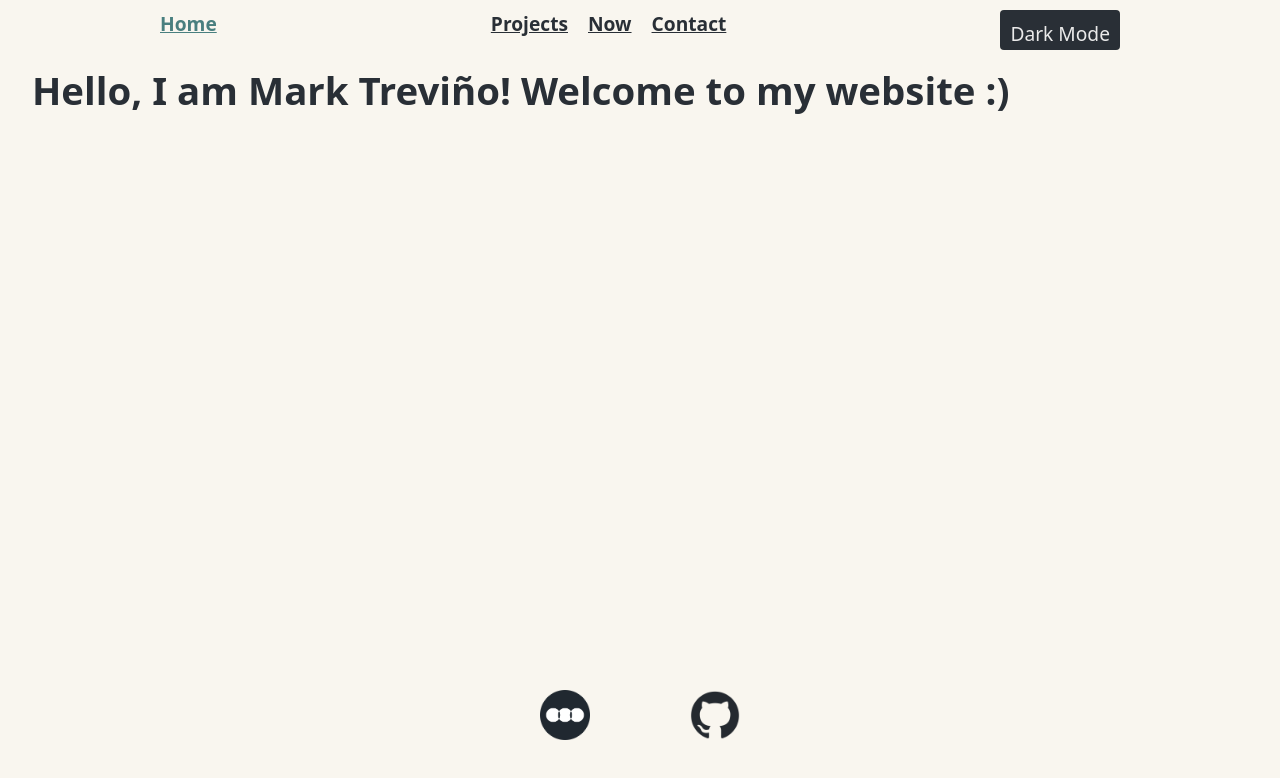
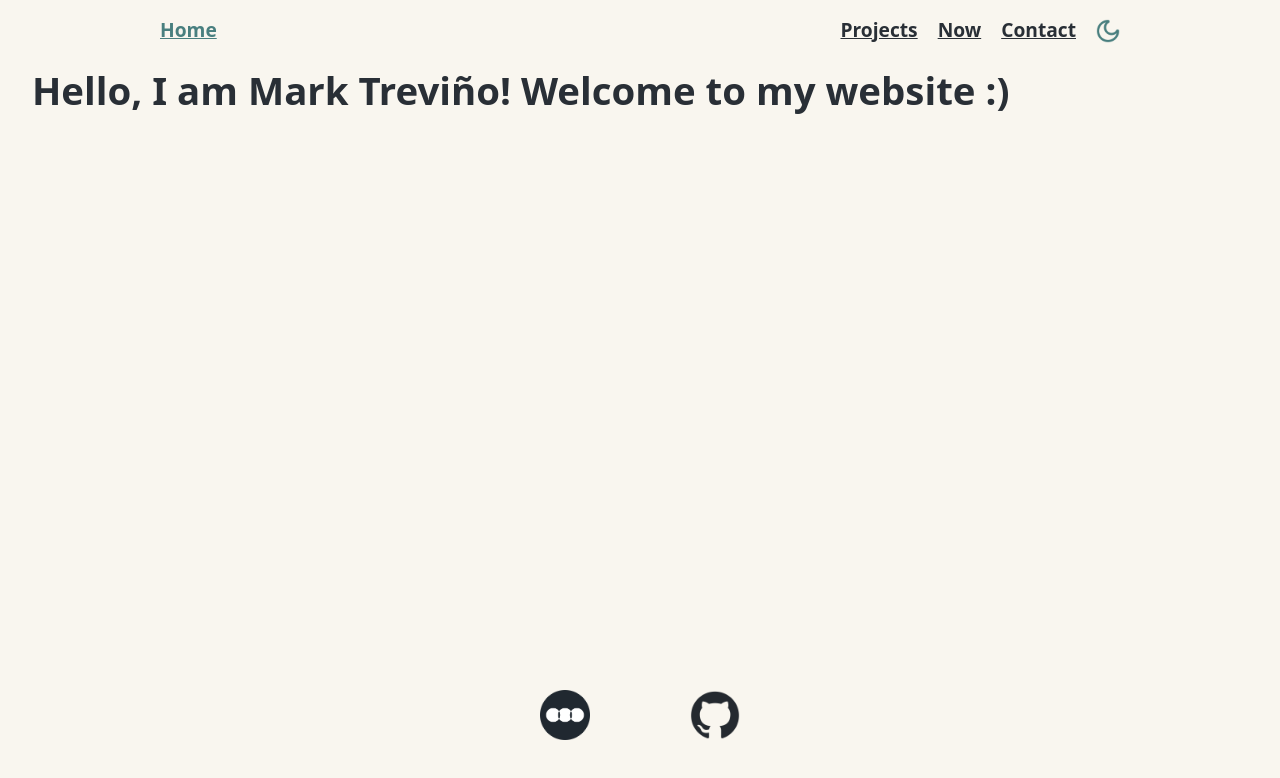
Before and after one commit to matrev/personal-website, a Next.js app: page / in a window 1280 px wide. Shown: the top 778 px of the page. Built offline with nearby package versions, Linux system fonts and the light colour scheme.

Commit message:
updating nav to include theme button

```diff
--- a/src/components/navbar.tsx
+++ b/src/components/navbar.tsx
@@ -1,5 +1,6 @@
 'use client';
 
+import Image from 'next/image';
 import Link from 'next/link';
 import { usePathname } from 'next/navigation';
 import { useTheme } from './ThemeContext';
@@ -22,10 +23,10 @@ export default function Navbar() {
         >Projects</Link>
         <Link href="/now" className={pathname === "/now" ? 'selectedLink' : 'navLink'}>Now</Link>
         <Link href="mailto:me@marktrevino.com" className='navLink'>Contact</Link>
+        <button className='themeToggleButton' onClick={toggleTheme}>
+          <Image src={`/${theme === 'dark' ? 'sun' : 'moon'}-svgrepo-com.png`} alt='test' width={24} height={24}/>
+        </button>
       </div>
-      <button onClick={toggleTheme}>
-        {theme === 'dark' ? 'Light Mode' : 'Dark Mode'}
-      </button>
     </header>
   );
 }
--- a/src/components/showMoreButton.tsx
+++ b/src/components/showMoreButton.tsx
@@ -7,7 +7,7 @@ export default function ShowMoreButton({ children }: { children: ReactNode }) {
 
   return (
     <>
-        <button onClick={() => updateMoreShown(!isMoreShown)}>
+        <button className='showMoreButton' onClick={() => updateMoreShown(!isMoreShown)}>
             {isMoreShown ? "Hide" : "Show More"}
         </button>
         {isMoreShown && children}
--- a/src/pages/projects/index.tsx
+++ b/src/pages/projects/index.tsx
@@ -31,7 +31,6 @@ export default function ProjectPage({
             }
           </div>
         </div>
-        // </div>
       ))}
     </div>
   </>;
--- a/src/styles/global.css
+++ b/src/styles/global.css
@@ -34,6 +34,7 @@ header {
   display: flex;
   flex-direction: row;
   justify-content: space-between;
+  align-items: center;
 }
 
 a, a:hover, .selectedLink {
@@ -41,7 +42,7 @@ a, a:hover, .selectedLink {
   font-weight: bold;
 }
 
-button {
+.showMoreButton {
   background-color: var(--code-font-color);
   border: none;
   border-radius: 4px;
@@ -54,10 +55,23 @@ button {
   padding: 10px;
 }
 
-button:hover {
+.showMoreButton:hover {
   background-color: var(--highlighted-text);
   color: white;
 }
+
+.themeToggleButton {
+  background: transparent;
+  border: transparent;
+  padding-top: 6px;
+  padding-left: 0px;
+  padding-right: 0px;
+}
+
+.themeToggleButton:hover {
+  cursor: pointer;
+}
+
 
 .navLink {
   color: var(--text-color);
@@ -66,11 +80,13 @@ button:hover {
   font-weight: bold;
   font-family: var(--font-family);
   margin: 0;
+  align-self: center;
 }
 
 
 .pageNameNav {
   display: flex;
+  align-items: center;
   gap: 20px;
 }
 
```
Also changed, not shown: public/moon-svgrepo-com.png (added), public/sun-svgrepo-com.png (added).
